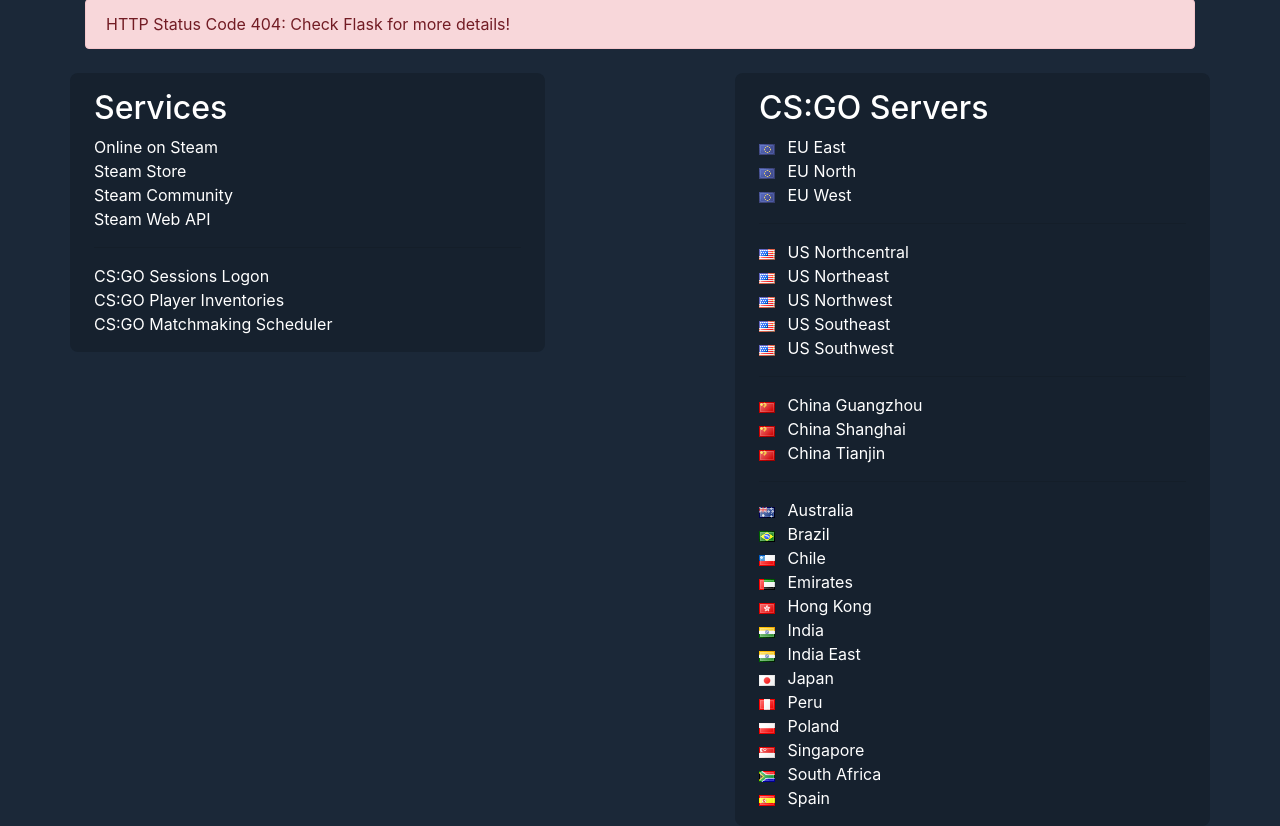
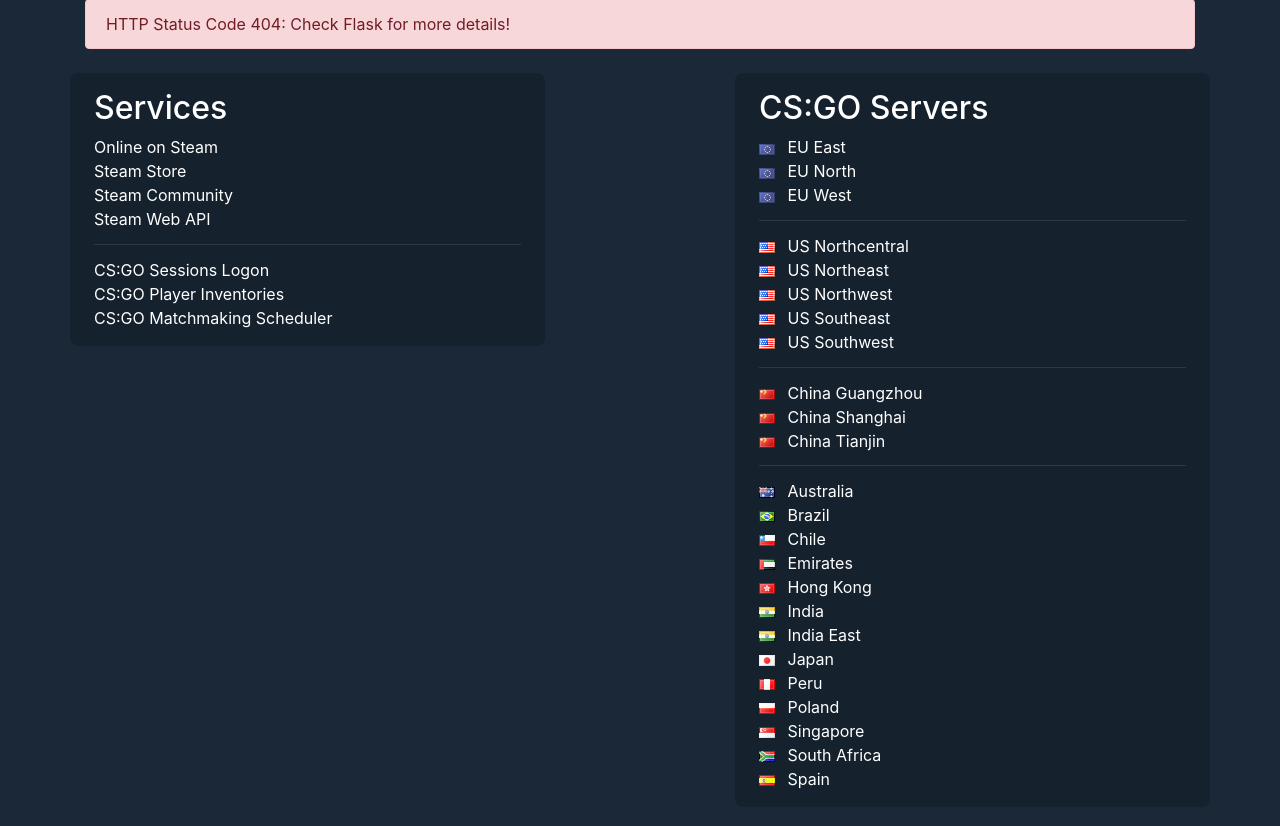
Before and after one commit to akelsch/steamstatus, a Python web app: template src/templates/index.html in a window 1280 px wide. Shown: the part 137-963 px from the top of the page. After the commit the page ends 925 px from the top, so only its background shows below. Run offline with Jinja, Linux system fonts and the light colour scheme; the template is opened without the code that fills it, so the values that code supplies are empty; some libraries are stand-ins or nearby versions.

Commit message:
Refactoring

```diff
--- /dev/null
+++ b/src/configuration.py
@@ -0,0 +1,2 @@
+# You can get your Steam Web API key here: https://steamcommunity.com/dev/apikey
+APIKEY = ""
--- a/src/static/css/style.css
+++ b/src/static/css/style.css
@@ -17,6 +17,20 @@ header {
   background: #16212e;
 }
 
+.status-group hr {
+  margin: 0.8rem 0;
+
+  border-top: 1px solid rgba(255, 255, 255, 0.1);
+}
+
+.status-group ul li img {
+  padding-right: 0.5rem;
+}
+
+.status-group ul li span {
+  float: right;
+}
+
 .status-group ul {
   margin-bottom: 0;
 }
--- a/src/templates/index.html
+++ b/src/templates/index.html
@@ -4,11 +4,11 @@
     <meta charset="utf-8">
     <meta name="viewport" content="width=device-width, initial-scale=1, shrink-to-fit=no">
 
-    <link rel="stylesheet" href="https://stackpath.bootstrapcdn.com/bootstrap/4.1.0/css/bootstrap.min.css" integrity="sha384-9gVQ4dYFwwWSjIDZnLEWnxCjeSWFphJiwGPXr1jddIhOegiu1FwO5qRGvFXOdJZ4" crossorigin="anonymous">
-    <link rel="stylesheet" href="/static/css/style.css">
+    <link href="https://stackpath.bootstrapcdn.com/bootstrap/4.1.0/css/bootstrap.min.css" rel="stylesheet" integrity="sha384-9gVQ4dYFwwWSjIDZnLEWnxCjeSWFphJiwGPXr1jddIhOegiu1FwO5qRGvFXOdJZ4" crossorigin="anonymous">
+    <link href="/static/css/style.css" rel="stylesheet">
 
-    <link rel="icon" href="/static/img/favicons/favicon-32x32.png" sizes="32x32" type="image/png">
-    <link rel="icon" href="/static/img/favicons/favicon-16x16.png" sizes="16x16" type="image/png">
+    <link type="image/png" href="/static/img/favicons/favicon-32x32.png" rel="icon" sizes="32x32">
+    <link type="image/png" href="/static/img/favicons/favicon-16x16.png" rel="icon" sizes="16x16">
 
     <title>steamstatus</title>
   </head>
@@ -17,55 +17,54 @@
       <header>
         <h1>steamstatus</h1>
           <p class="float-left">A simple &amp; open-source Steam monitoring service built with Flask.</p>
-          <p id="update" class="float-right">Updating in <span id="seconds">45</span>s</p>
+          <p class="float-right">Updating in <span id="seconds">45</span>s</p>
       </header>
 
-      <div id="servermsg" class="alert alert-danger" role="alert" style="display: none;"></div>
+      <div class="alert alert-danger" id="servermsg" role="alert" style="display: none;"></div>
       <main class="row pt-4">
-        <div class="status-group col-md-5">
+        <div class="status-group col-md-5 mb-3 mr-auto">
           <h2>Services</h2>
           <ul class="list-unstyled pl-0">
-            <li>Online on Steam <span class="status float-right" id="steam_users"></span></li>
-            <li>Steam Store <span class="status float-right" id="store_status"></span></li>
-            <li>Steam Community <span class="status float-right" id="community_status"></span></li>
-            <li>Steam Web API <span class="status float-right" id="api_status"></span></li>
+            <li>Online on Steam <span class="status" id="online-users"></span></li>
+            <li>Steam Store <span class="status" id="store-status"></span></li>
+            <li>Steam Community <span class="status" id="community-status"></span></li>
+            <li>Steam Web API <span class="status" id="api-status"></span></li>
             <hr>
-            <li>CS:GO Sessions Logon <span class="status float-right" id="csgo_sessions_logon"></span></li>
-            <li>CS:GO Player Inventories <span class="status float-right" id="csgo_player_inventories"></span></li>
-            <li>CS:GO Matchmaking Scheduler <span class="status float-right" id="csgo_matchmaking_scheduler"></span></li>
+            <li>CS:GO Sessions Logon <span class="status" id="sessions-logon"></span></li>
+            <li>CS:GO Player Inventories <span class="status" id="player-inventories"></span></li>
+            <li>CS:GO Matchmaking Scheduler <span class="status" id="matchmaking-scheduler"></span></li>
           </ul>
         </div>
-        <div class="col-md-2"></div>
-        <div class="status-group col-md-5">
+        <div class="status-group col-md-5 ml-auto">
           <h2>CS:GO Servers</h2>
           <ul class="list-unstyled pl-0">
-            <li><img class="pr-2" src="/static/img/flags/eu.gif"> EU East <span class="status float-right" id="eu_east"></span></li>
-            <li><img class="pr-2" src="/static/img/flags/eu.gif"> EU North <span class="status float-right" id="eu_north"></span></li>
-            <li><img class="pr-2" src="/static/img/flags/eu.gif"> EU West <span class="status float-right" id="eu_west"></span></li>
+            <li><img src="/static/img/flags/eu.gif"> EU East <span class="status" id="eu-east"></span></li>
+            <li><img src="/static/img/flags/eu.gif"> EU North <span class="status" id="eu-north"></span></li>
+            <li><img src="/static/img/flags/eu.gif"> EU West <span class="status" id="eu-west"></span></li>
             <hr>
-            <li><img class="pr-2" src="/static/img/flags/us.gif"> US Northcentral <span class="status float-right" id="us_northcentral"></span></li>
-            <li><img class="pr-2" src="/static/img/flags/us.gif"> US Northeast <span class="status float-right" id="us_northeast"></span></li>
-            <li><img class="pr-2" src="/static/img/flags/us.gif"> US Northwest <span class="status float-right" id="us_northwest"></span></li>
-            <li><img class="pr-2" src="/static/img/flags/us.gif"> US Southeast <span class="status float-right" id="us_southeast"></span></li>
-            <li><img class="pr-2" src="/static/img/flags/us.gif"> US Southwest <span class="status float-right" id="us_southwest"></span></li>
+            <li><img src="/static/img/flags/us.gif"> US Northcentral <span class="status" id="us-northcentral"></span></li>
+            <li><img src="/static/img/flags/us.gif"> US Northeast <span class="status" id="us-northeast"></span></li>
+            <li><img src="/static/img/flags/us.gif"> US Northwest <span class="status" id="us-northwest"></span></li>
+            <li><img src="/static/img/flags/us.gif"> US Southeast <span class="status" id="us-southeast"></span></li>
+            <li><img src="/static/img/flags/us.gif"> US Southwest <span class="status" id="us-southwest"></span></li>
             <hr>
-            <li><img class="pr-2" src="/static/img/flags/cn.gif"> China Guangzhou <span class="status float-right" id="china_guangzhou"></span></li>
-            <li><img class="pr-2" src="/static/img/flags/cn.gif"> China Shanghai <span class="status float-right" id="china_shanghai"></span></li>
-            <li><img class="pr-2" src="/static/img/flags/cn.gif"> China Tianjin <span class="status float-right" id="china_tianjin"></span></li>
+            <li><img src="/static/img/flags/cn.gif"> China Guangzhou <span class="status" id="china-guangzhou"></span></li>
+            <li><img src="/static/img/flags/cn.gif"> China Shanghai <span class="status" id="china-shanghai"></span></li>
+            <li><img src="/static/img/flags/cn.gif"> China Tianjin <span class="status" id="china-tianjin"></span></li>
             <hr>
-            <li><img class="pr-2" src="/static/img/flags/au.gif"> Australia <span class="status float-right" id="australia"></span></li>
-            <li><img class="pr-2" src="/static/img/flags/br.gif"> Brazil <span class="status float-right" id="brazil"></span></li>
-            <li><img class="pr-2" src="/static/img/flags/cl.gif"> Chile <span class="status float-right" id="chile"></span></li>
-            <li><img class="pr-2" src="/static/img/flags/ae.gif"> Emirates <span class="status float-right" id="emirates"></span></li>
-            <li><img class="pr-2" src="/static/img/flags/hk.gif"> Hong Kong <span class="status float-right" id="hong_kong"></span></li>
-            <li><img class="pr-2" src="/static/img/flags/in.gif"> India <span class="status float-right" id="india"></span></li>
-            <li><img class="pr-2" src="/static/img/flags/in.gif"> India East <span class="status float-right" id="india_east"></span></li>
-            <li><img class="pr-2" src="/static/img/flags/jp.gif"> Japan <span class="status float-right" id="japan"></span></li>
-            <li><img class="pr-2" src="/static/img/flags/pe.gif"> Peru <span class="status float-right" id="peru"></span></li>
-            <li><img class="pr-2" src="/static/img/flags/pl.gif"> Poland <span class="status float-right" id="poland"></span></li>
-            <li><img class="pr-2" src="/static/img/flags/sg.gif"> Singapore <span class="status float-right" id="singapore"></span></li>
-            <li><img class="pr-2" src="/static/img/flags/za.gif"> South Africa <span class="status float-right" id="south_africa"></span></li>
-            <li><img class="pr-2" src="/static/img/flags/es.gif"> Spain <span class="status float-right" id="spain"></span></li>
+            <li><img src="/static/img/flags/au.gif"> Australia <span class="status" id="australia"></span></li>
+            <li><img src="/static/img/flags/br.gif"> Brazil <span class="status" id="brazil"></span></li>
+            <li><img src="/static/img/flags/cl.gif"> Chile <span class="status" id="chile"></span></li>
+            <li><img src="/static/img/flags/ae.gif"> Emirates <span class="status" id="emirates"></span></li>
+            <li><img src="/static/img/flags/hk.gif"> Hong Kong <span class="status" id="hong-kong"></span></li>
+            <li><img src="/static/img/flags/in.gif"> India <span class="status" id="india"></span></li>
+            <li><img src="/static/img/flags/in.gif"> India East <span class="status" id="india-east"></span></li>
+            <li><img src="/static/img/flags/jp.gif"> Japan <span class="status" id="japan"></span></li>
+            <li><img src="/static/img/flags/pe.gif"> Peru <span class="status" id="peru"></span></li>
+            <li><img src="/static/img/flags/pl.gif"> Poland <span class="status" id="poland"></span></li>
+            <li><img src="/static/img/flags/sg.gif"> Singapore <span class="status" id="singapore"></span></li>
+            <li><img src="/static/img/flags/za.gif"> South Africa <span class="status" id="south-africa"></span></li>
+            <li><img src="/static/img/flags/es.gif"> Spain <span class="status" id="spain"></span></li>
           </ul>
         </div>
       </main>
```
Also changed, not shown: src/app.py (+9 -48 lines), src/database.py (added, +39 -0 lines), src/helpers.py (deleted, +0 -93 lines), src/static/js/functions.js (+25 -20 lines), src/utils.py (added, +110 -0 lines), README.md.
